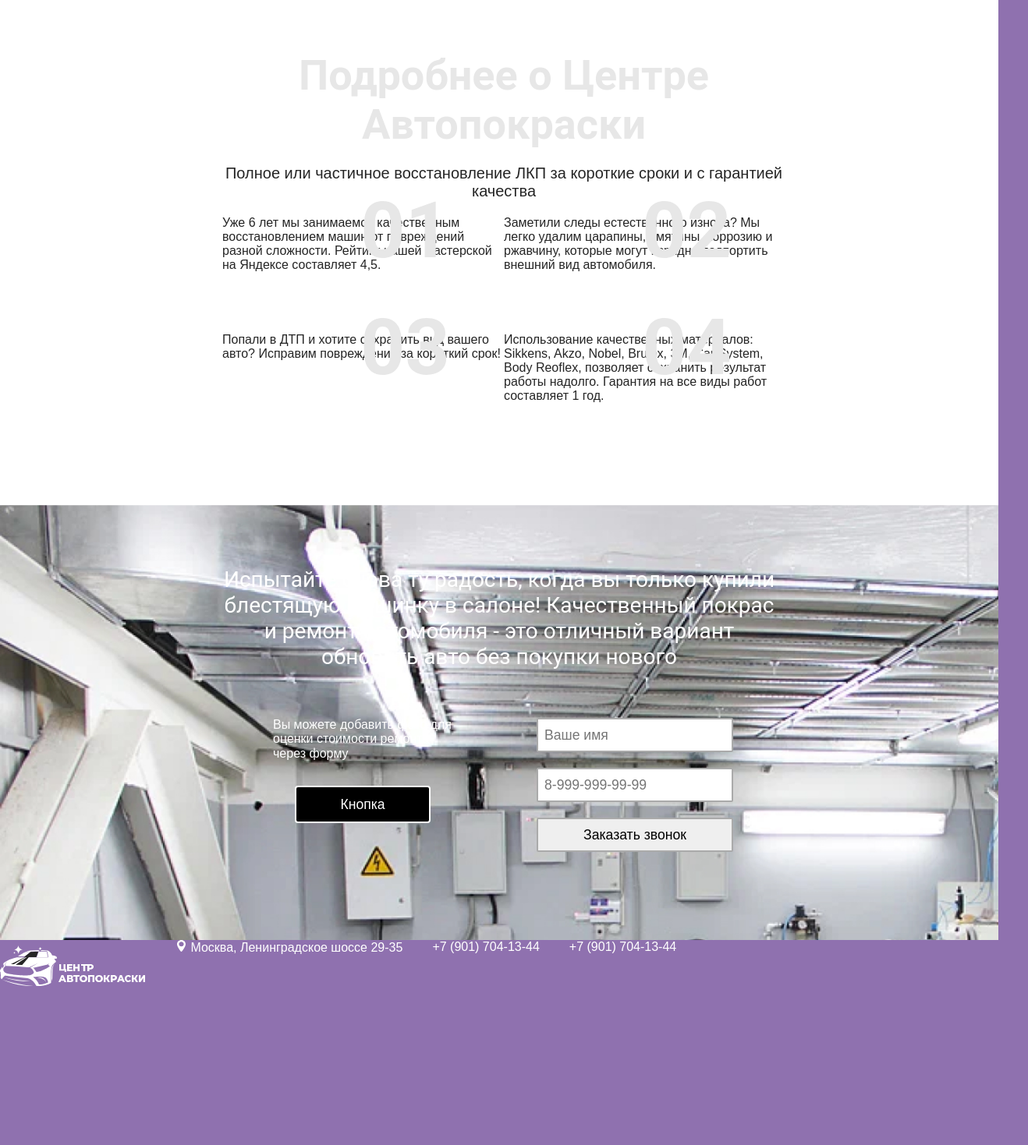
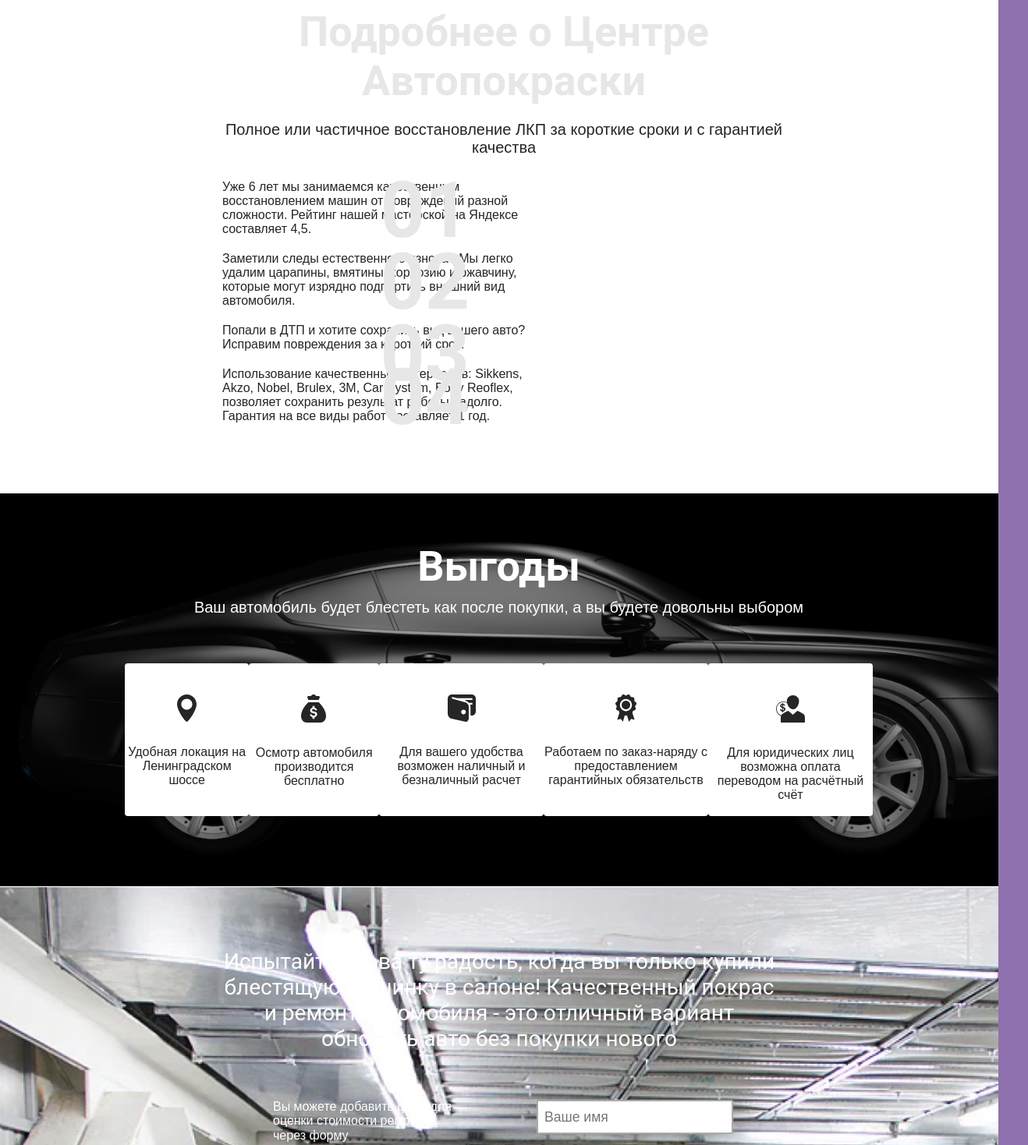
Before and after one commit to valentinaivanova1910/car-paint-center, a plain HTML site: page index.html in a window 1280 px wide. Shown: the part 1120-2589 px from the top of the page at 78% size, 1318 px wide, since content can reach past the window. Before the commit the page ends 2402 px from the top, so only its background shows below. Drawn offline with Linux system fonts and the light colour scheme.

Commit message:
section__benefit

```diff
--- a/index.html
+++ b/index.html
@@ -36,22 +36,19 @@
                     <a class="menu__telephone" href="#">+7 (901) 704-13-44</a>
                 </div>
             </nav>
-        </div>
-    </header>
-    <main class="main">
-        <section class="top">
-            <div class="contaier">
+            <hr>
+            <div class="contaiers">
                 <h1 class="title">Кузовной ремонт любой сложности</h1>
                 <p class="subtitle">на Ленинградском шоссе в Москве</p>
-                <button class="btn__application">
-                    Оставить заявку
-                </button>
-                <button class="btn__price">
-                    Оценить стоимоть ремонта по фото
-                </button>
+                <div class="div"><button class="btn__application">
+                        Оставить заявку
+                    </button>
+                    <button class="btn__price">
+                        Оценить стоимоть ремонта по фото
+                    </button>
+                </div>
                 <p class="top__text">Оставляйте заявку сейчас и получите <span class="red">10 % скидку</span> на
                     покраску</p>
-            </div>
             </div>
 
             <div class="advantage">
@@ -69,7 +66,11 @@
                     <span>Салон расположен
                         в пределах МКАД </span>
                 </div>
-        </section>
+            </div>
+        </div>
+    </header>
+    <main class="main">
+
         <section class="information">
             <h2 class="information-title">Подробнее о Центре Автопокраски</h2>
             <p class="information-subtitle">Полное или частичное восстановление ЛКП за короткие сроки и с гарантией
@@ -77,13 +78,13 @@
 
             <div class="information__text">
                 <div class="information__colum">
-                    <img class="information__img" src="./images/01.svg" alt="">
+                    <span class="information__1234">01</span>
                     <p class="information__info">Уже 6 лет мы занимаемся качественным
                         восстановлением машин от повреждений разной сложности. Рейтинг нашей мастерской на Яндексе
                         составляет 4,5.</p>
                 </div>
                 <div class="information__colum">
-                    <img class="information__img" src="./images/02.svg" alt="">
+                    <span class="information__1234">02</span>
                     <p class="information__info">Заметили следы естественного износа?
                         Мы легко удалим царапины, вмятины, коррозию и ржавчину, которые могут изрядно подпортить внешний
                         вид автомобиля.
@@ -91,18 +92,49 @@
                 </div>
 
                 <div class="information__colum">
-                    <img class="information__img" src="./images/03.svg" alt="">
+                    <span class="information__1234">03</span>
                     <p class="information__info">Попали в ДТП и хотите сохранить вид вашего авто? Исправим повреждения
                         за короткий срок!</p>
                 </div>
                 <div class="information__colum">
-                    <img class="information__img" src="./images/04.svg" alt="">
+                    <span class="information__1234">04</span>
                     <p class="information__info">Использование качественных материалов: Sikkens, Akzo, Nobel, Brulex,
                         3M, Car System, Body Reoflex, позволяет сохранить результат работы надолго. Гарантия на все виды
                         работ составляет 1 год.</p>
                 </div>
             </div>
         </section>
+
+        <div class="section__benefit">
+            <h2>Выгоды</h2>
+            <p class="benefit-subtitle">Ваш автомобиль будет блестеть как после покупки, а вы будете довольны
+                выбором</p>
+            <div class="benefit__desc">
+                <div class="benefit__title">
+                    <img class="img__benefit" src="./images/Иконка 1.1.svg" alt="">
+                    <span class="benefit__text">Удобная локация на Ленинградском шоссе
+                    </span>
+                </div>
+                <div class="benefit__title">
+                    <img class="img__benefit" src="./images/Иконка 2.1.svg" alt="">
+                    <span class="benefit__text">Осмотр автомобиля производится бесплатно</span>
+                </div>
+                <div class="benefit__title">
+                    <img class="img__benefit" src="./images/Иконка 3.1.svg" alt="">
+                    <span class="benefit__text">Для вашего удобства возможен наличный и безналичный расчет </span>
+                </div>
+                <div class="benefit__title">
+                    <img class="img__benefit" src="./images/Иконка 4.1.svg" alt="">
+                    <span class="benefit__text">Работаем по заказ-наряду с предоставлением гарантийных обязательств
+                    </span>
+                </div>
+                <div class="benefit__title">
+                    <img class="img__benefit" src="./images/Иконка 5.1.svg" alt="">
+                    <span class="benefit__text">Для юридических лиц возможна оплата переводом на расчётный счёт </span>
+                </div>
+            </div>
+        </div>
+        </div>
     </main>
 
 
@@ -141,12 +173,15 @@
             </div>
         </div>
 
-        <div class="footer__conteinerss-cats"></div>
+        <div class="footer__conteiners--maps">
+            <script type="text/javascript" charset="utf-8" async
+                src="https://api-maps.yandex.ru/services/constructor/1.0/js/?um=constructor%3A169bdded5a6bb69675da56c0518fd70794bccf9c5323df12c8b5c518340ea92a&amp;width=1440&amp;height=224&amp;lang=ru_RU&amp;scroll=true"></script>
+        </div>
 
         <!-- <div class="footer__conteiner"> -->
-        <nav class="conteiner__snav">
+        <nav class="conteiner__footerNav">
 
-            <ul>
+            <ul class="menu__infoFooter">
                 <li class="menu__list--footer">
                     <img class="logo" src="./images/logo.svg" alt="">
                 </li>
@@ -155,10 +190,15 @@
                     <a class="menu__adress" href="#">Москва, Ленинградское шоссе 29-35</a>
                 </li>
                 <li class="menu__list">
-                    <a class="menu__telephone" href="#">+7 (901) 704-13-44</a>
+                    <a class="menu__telephone" href="#">Юр. реквизиты</a>
                 </li>
                 <li class="menu__list">
-                    <a class="menu__telephone" href="#">+7 (901) 704-13-44</a>
+                    <a class="menu__telephone" href="#">ИНН 026601687198
+                        ОГРН 322774600628427</a>
+                </li>
+                <li class="menu__list">
+                    <a class="menu__telephone" href="#">+7 (901) 704-13-44
+                        +7 (916) 780-22-59</a>
                 </li>
             </ul>
             <!-- <div class="adress">
--- a/style.css
+++ b/style.css
@@ -37,31 +37,34 @@ body {
   line-height: 18.4px;
   color: rgba(255, 255, 255, 1);
   background: rgb(143, 113, 175);
+}
+.header {
   background-image: url(./images/Mask\ group.jpg);
   background-repeat: no-repeat;
   background-size: cover;
-  height: 900px;
-}
-.header {
-  border-bottom: 2px solid rgba(255, 255, 255, 1);
-  padding: 0 40px;
 }
 .nav {
   display: flex;
   justify-content: space-between;
   align-items: center;
   height: 92px;
+  padding: 0 40px;
 }
-.list {
+.logo {
+  padding-left: 40px;
 }
-.contaier {
-  padding-left: 255px;
-  padding-right: 690px;
-  margin: 0 auto;
+.menu__telephone {
+  padding-right: 40px;
 }
-.top {
-  /* background-image: url(./images/Mask\ group.jpg); */
+hr {
+  border: 2px solid rgba(255, 255, 255, 1);
+  width: 100%;
 }
+.contaiers {
+  padding-left: 225px;
+  padding-right: 650px;
+}
+
 .title {
   padding-top: 180px;
   font-family: Roboto;
@@ -124,14 +127,14 @@ p {
   color: rgba(255, 255, 255, 1);
 }
 .advantage {
-  display: grid;
-  grid-template-columns: repeat(3, 1fr);
+  display: flex;
   padding: 164px 183px 50px 177px;
   text-align: center;
   font-family: Arial;
   font-size: 18px;
   font-weight: 400;
   line-height: 21px;
+  gap: 125px;
 }
 .advantage-1 {
   display: flex;
@@ -141,7 +144,7 @@ p {
   width: 276px;
   height: 120px;
   border: 2px solid rgba(255, 255, 255, 1);
-  padding: 15px 79px 15px 73px;
+  gap: 14px;
 }
 
 .advantage-2 {
@@ -152,7 +155,7 @@ p {
   width: 276px;
   height: 120px;
   border: 2px solid rgba(255, 255, 255, 1);
-  padding: 15px 18px 15px 20px;
+  gap: 14px;
 }
 .advantage-3 {
   display: flex;
@@ -162,11 +165,11 @@ p {
   width: 276px;
   height: 120px;
   border: 2px solid rgba(255, 255, 255, 1);
-  padding: 15px 52px 15px 59px;
+  gap: 14px;
 }
 .information {
   margin: 0 auto;
-  padding: 90px 273px 90px 285px;
+  padding: 62px 273px 90px 285px;
   background: rgba(255, 255, 255, 1);
   color: rgba(37, 37, 37, 1);
   font-family: Arial;
@@ -185,9 +188,9 @@ p {
   margin: 0 auto;
 }
 .information__text {
-  display: grid;
-  grid-template-columns: repeat(2, 1fr);
-  grid-template-rows: 150px 150px;
+  display: flex;
+  flex-wrap: wrap;
+  justify-content: space-between;
   position: relative;
 }
 .information-subtitle {
@@ -196,6 +199,7 @@ p {
   font-weight: 400;
   line-height: 23px;
   text-align: center;
+  padding-bottom: 10px;
 }
 .information__colum {
   max-width: 405px;
@@ -203,10 +207,64 @@ p {
 .information__info {
   text-align: start;
 }
-.information__img {
+.information__1234 {
   position: absolute;
+  font-family: Roboto;
+  font-size: 100px;
+  font-weight: 700;
+  line-height: 117px;
+  color: rgba(231, 231, 231, 1);
+}
+.section__benefit {
+  padding: 62px 161px 90px 160px;
+  background-image: url(./images/section__benefit.jpg);
+  background-repeat: no-repeat;
+  background-size: cover;
 }
 
+h2 {
+  font-family: Roboto;
+  font-size: 54px;
+  font-weight: 700;
+  line-height: 63px;
+  text-align: center;
+}
+.benefit-subtitle {
+  font-family: Arial;
+  font-size: 20px;
+  font-weight: 400;
+  line-height: 23px;
+  text-align: center;
+  padding-top: 10px;
+  padding-bottom: 60px;
+}
+.benefit__desc {
+  display: flex;
+  flex-direction: row;
+  justify-content: space-between;
+}
+.benefit__title {
+  background: rgba(255, 255, 255, 1);
+  max-width: 211px;
+  max-height: 211px;
+  border-radius: 4px;
+  display: flex;
+  flex-wrap: wrap;
+  justify-content: center;
+  align-content: flex-start;
+  padding-top: 40px;
+  padding-bottom: 18px;
+  gap: 30px;
+}
+.benefit__text {
+  font-family: Arial;
+  font-size: 16px;
+  font-weight: 400;
+  line-height: 18px;
+  letter-spacing: 0em;
+  text-align: center;
+  color: rgba(37, 37, 37, 1);
+}
 .footer__title {
   font-family: Roboto;
   font-size: 28px;
@@ -284,3 +342,20 @@ input.invalid {
   margin-top: 32px;
   margin-bottom: 150px;
 }
+.menu__infoFooter {
+  display: grid;
+  grid-template-columns: repeat(5, 1fr);
+  padding: 18px 160px;
+}
+
+.menu__list {
+  font-family: Arial;
+  font-size: 16px;
+  font-weight: 400;
+  line-height: 18px;
+  letter-spacing: 0em;
+  text-align: left;
+}
+.conteiner__footerNav {
+  background: rgba(64, 64, 64, 1);
+}
```
Also changed, not shown: images/section__benefit.jpg (added), images/Иконка 1.1.svg (added), images/Иконка 2.1.svg (added), images/Иконка 3.1.svg (added), images/Иконка 4.1.svg (added), images/Иконка 5.1.svg (added), 1 other file.
